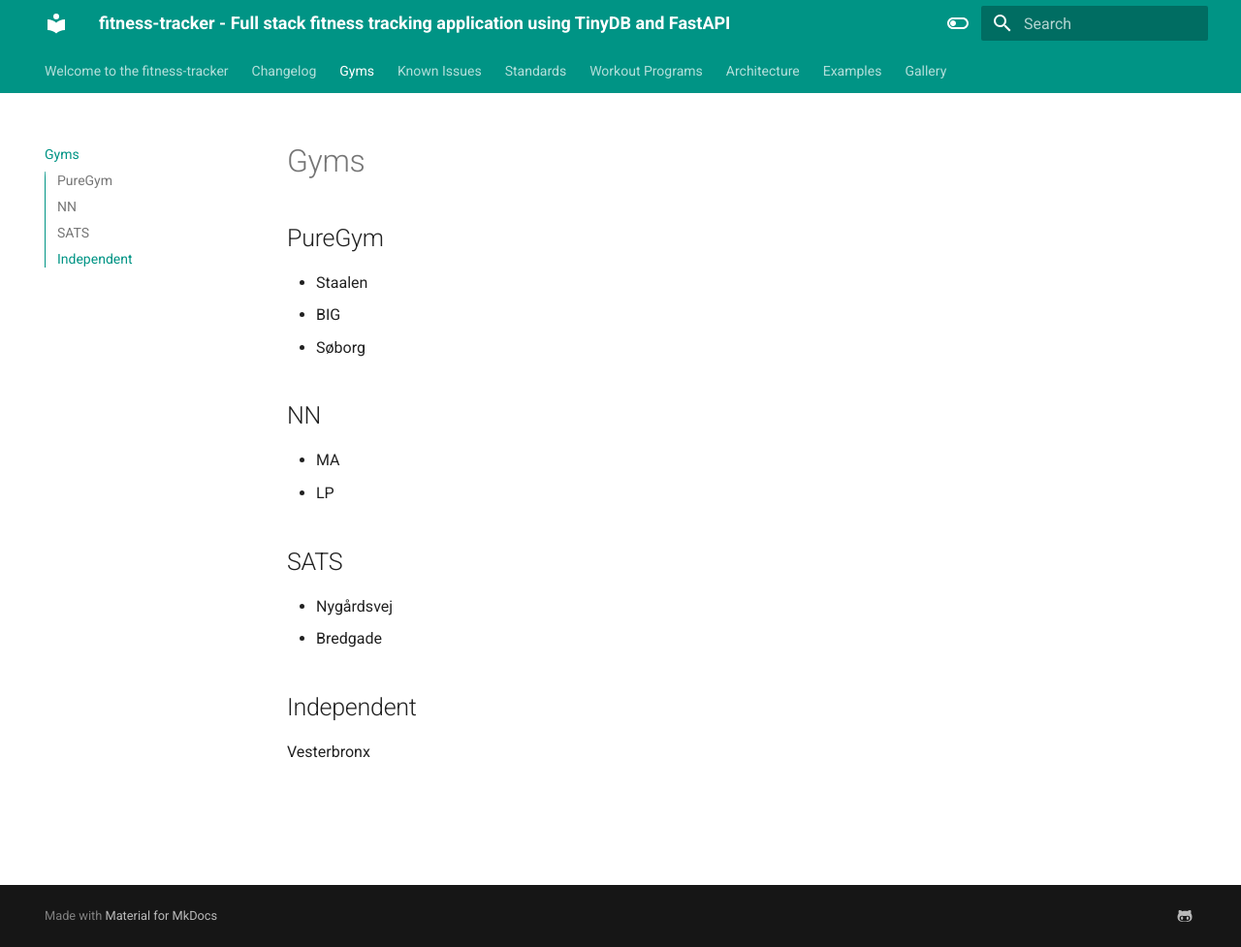
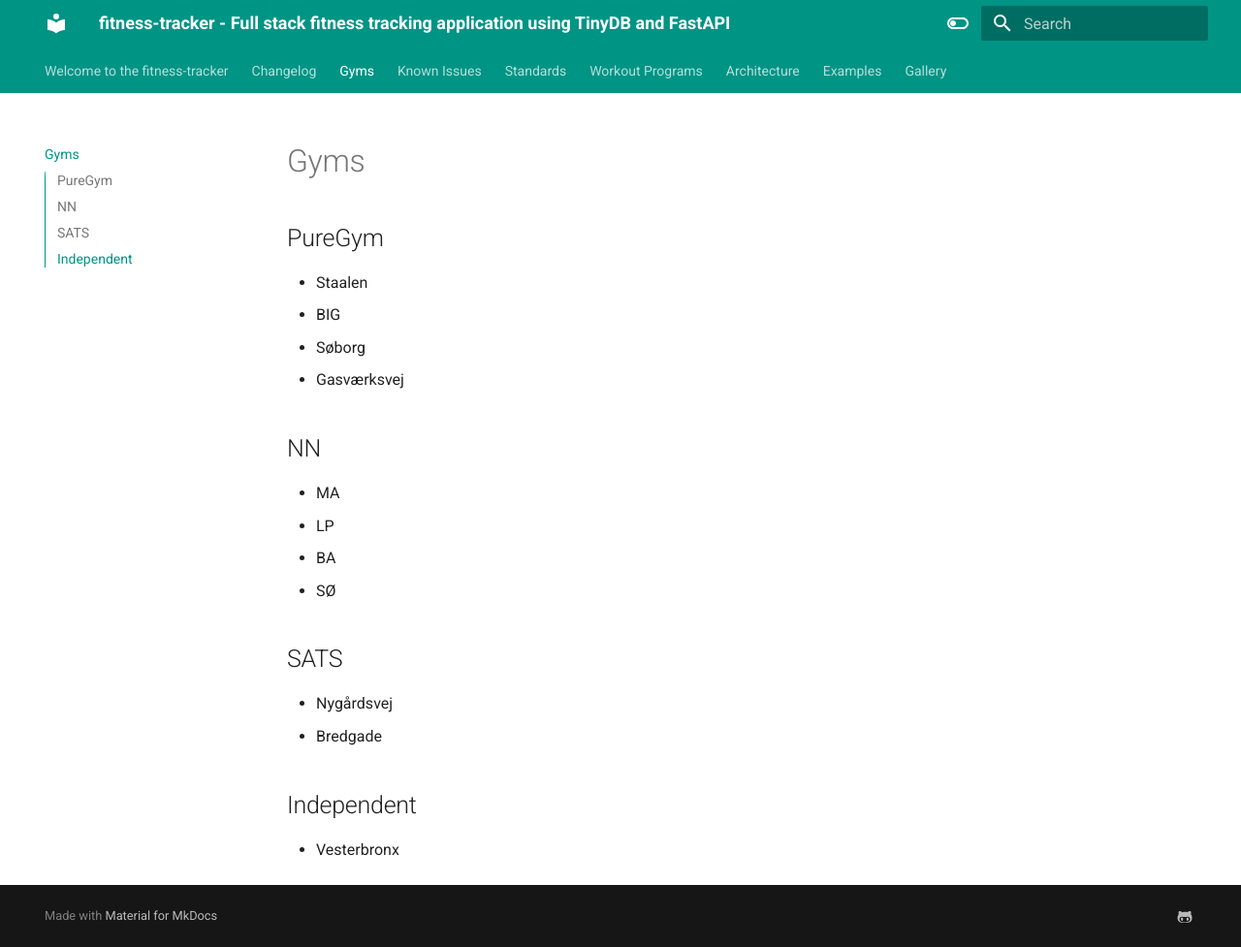
Before and after one commit to TheNewThinkTank/fitness-tracker, an MkDocs documentation site: the page built from docs/project_docs/gyms.md, in a window 1280 px wide and 977 px high. Shown: the whole window at 97% size. Built offline with MkDocs 1.6.1 and Material for MkDocs 9.7.7, drawn with Linux system fonts in a browser that asks for light colours.

```diff
--- a/docs/project_docs/gyms.md
+++ b/docs/project_docs/gyms.md
@@ -5,11 +5,14 @@
 - Staalen
 - BIG
 - Søborg
+- Gasværksvej
 
 ## NN
 
 - MA
 - LP
+- BA
+- SØ
 
 ## SATS
 
@@ -18,4 +21,4 @@
 
 ## Independent
 
-Vesterbronx
+- Vesterbronx
--- a/yaml_schema.json
+++ b/yaml_schema.json
@@ -15,7 +15,11 @@
           "format": "HH:MM"
       },
       "timezone": {
-          "type": "string"
+          "type": "string",
+          "enum": [
+            "CET",
+            "CEST"
+          ]
       },
       "split": {
           "type": "string",
```
Also changed, not shown: 2 other files.
